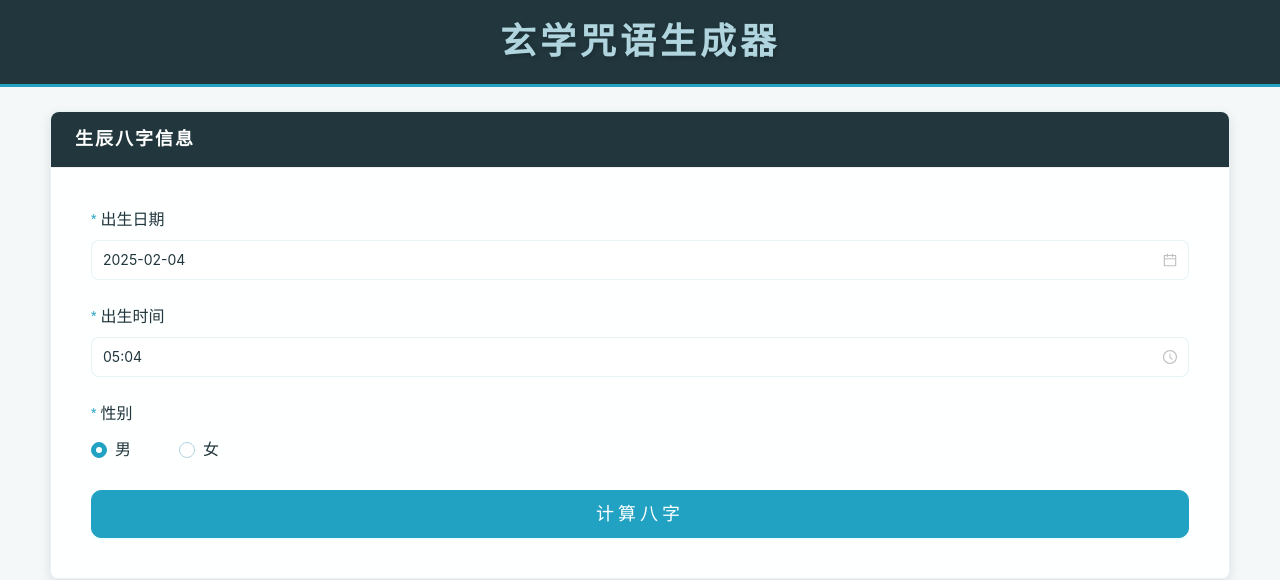
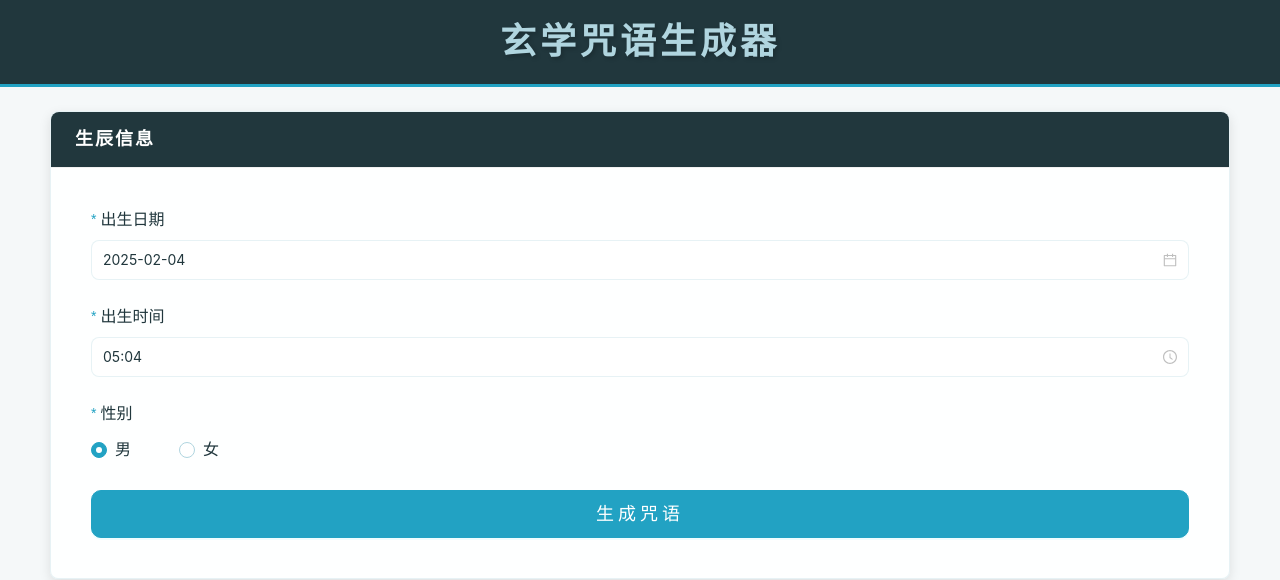
Before and after one commit to caolingyu/prompt-tool, a React (Vite) app: page / in a window 1280 px wide. Shown: the top 580 px of the page. Built offline with nearby package versions, Linux system fonts and the light colour scheme.

Commit message:
调整文字

```diff
--- a/index.html
+++ b/index.html
@@ -4,7 +4,7 @@
     <meta charset="UTF-8" />
     <link rel="icon" type="image/svg+xml" href="/vite.svg" />
     <meta name="viewport" content="width=device-width, initial-scale=1.0" />
-    <title>八字分析</title>
+    <title>玄学咒语生成器</title>
   </head>
   <body>
     <div id="root"></div>
--- a/src/components/BaziForm.tsx
+++ b/src/components/BaziForm.tsx
@@ -35,7 +35,7 @@ const BaziForm: React.FC = () => {
 
   return (
     <Card
-      title="生辰八字信息"
+      title="生辰信息"
       style={{
         marginBottom: 24,
         boxShadow: '0 4px 12px rgba(0, 0, 0, 0.1)',
@@ -110,7 +110,7 @@ const BaziForm: React.FC = () => {
               transition: 'all 0.3s'
             }}
           >
-            计算八字
+            生成咒语
           </Button>
         </Form.Item>
       </Form>
--- a/src/pages/BaziAnalysis.tsx
+++ b/src/pages/BaziAnalysis.tsx
@@ -152,7 +152,7 @@ const BaziAnalysis: React.FC = () => {
     <ErrorBoundary>
       <div className="bazi-analysis">
         <Space direction="vertical" size="large" style={{ width: '100%' }}>
-          <Card title="生辰八字信息">
+          <Card title="生辰信息">
             <Form<FormValues>
               form={form}
               onFinish={onFinish}
```
